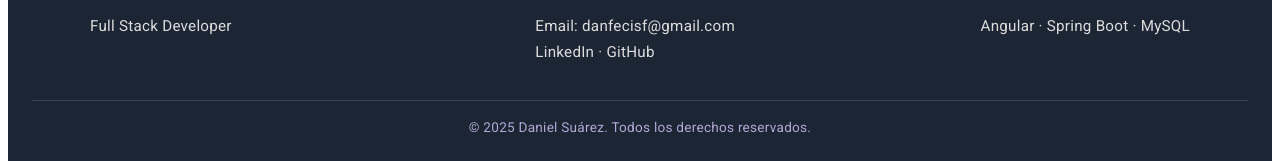
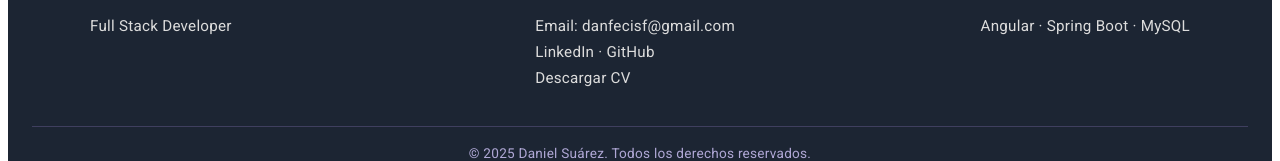
Before and after one commit to D4nf313/Mi-portafolio, an Angular app: page /portafolio-daniel-suarez-full-stack in a window 1280 px wide. Shown: the part 938-1099 px from the top of the page. Built offline with nearby package versions, Linux system fonts and the light colour scheme.

Commit message:
add descarga cv

```diff
--- a/src/app/core/layout/footer/footer.component.html
+++ b/src/app/core/layout/footer/footer.component.html
@@ -23,6 +23,13 @@
           GitHub
         </a>
       </p>
+      <p class="footer-links">
+        <a
+          href="assets/Daniel-SZ-cv-Generation.pdf"
+          download="CV_Daniel_Suarez.pdf">
+          Descargar CV
+        </a>
+      </p>
     </div>
 
     <div class="footer-section">
```
Also changed, not shown: 1 other file (tests, documents, lock files or other folders).
